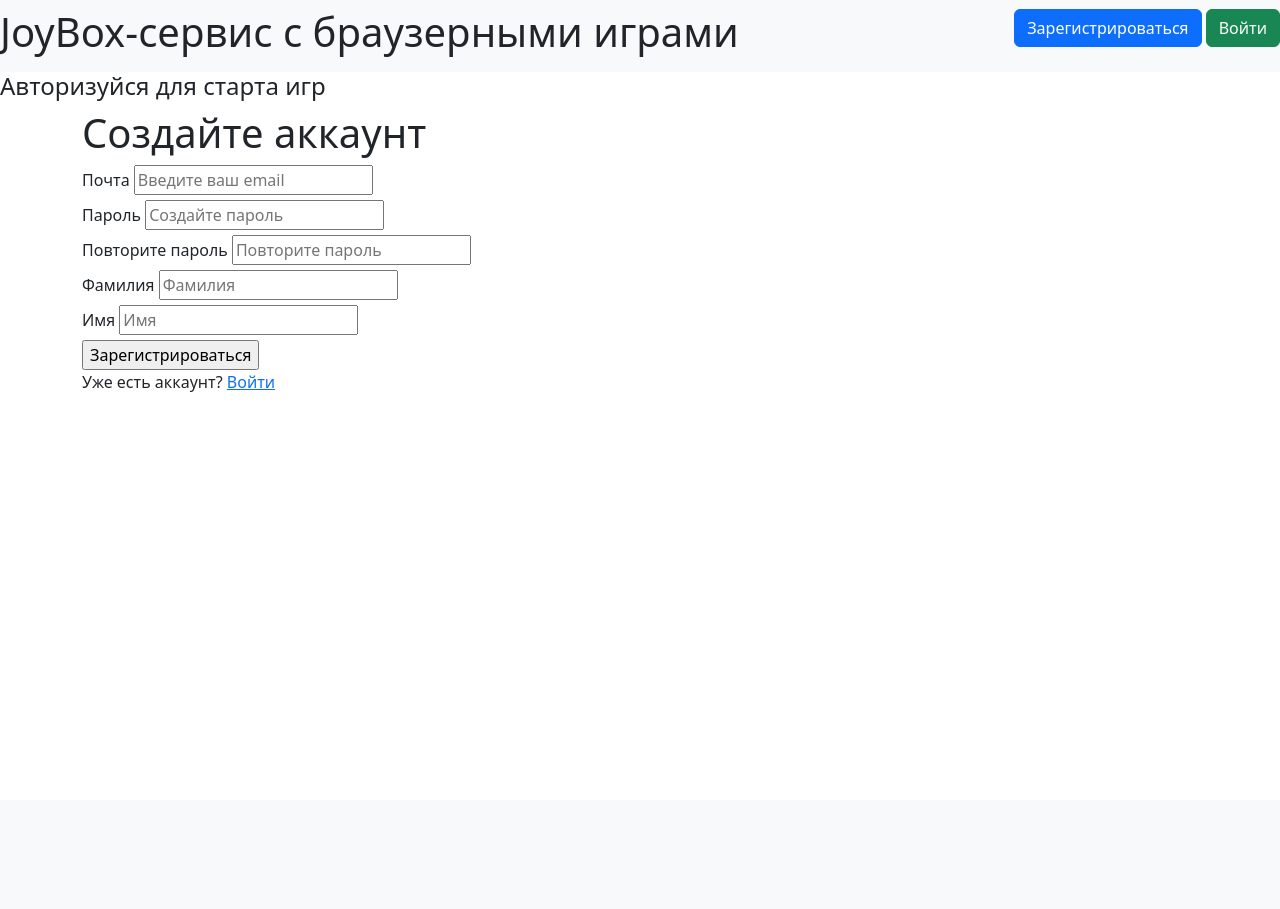
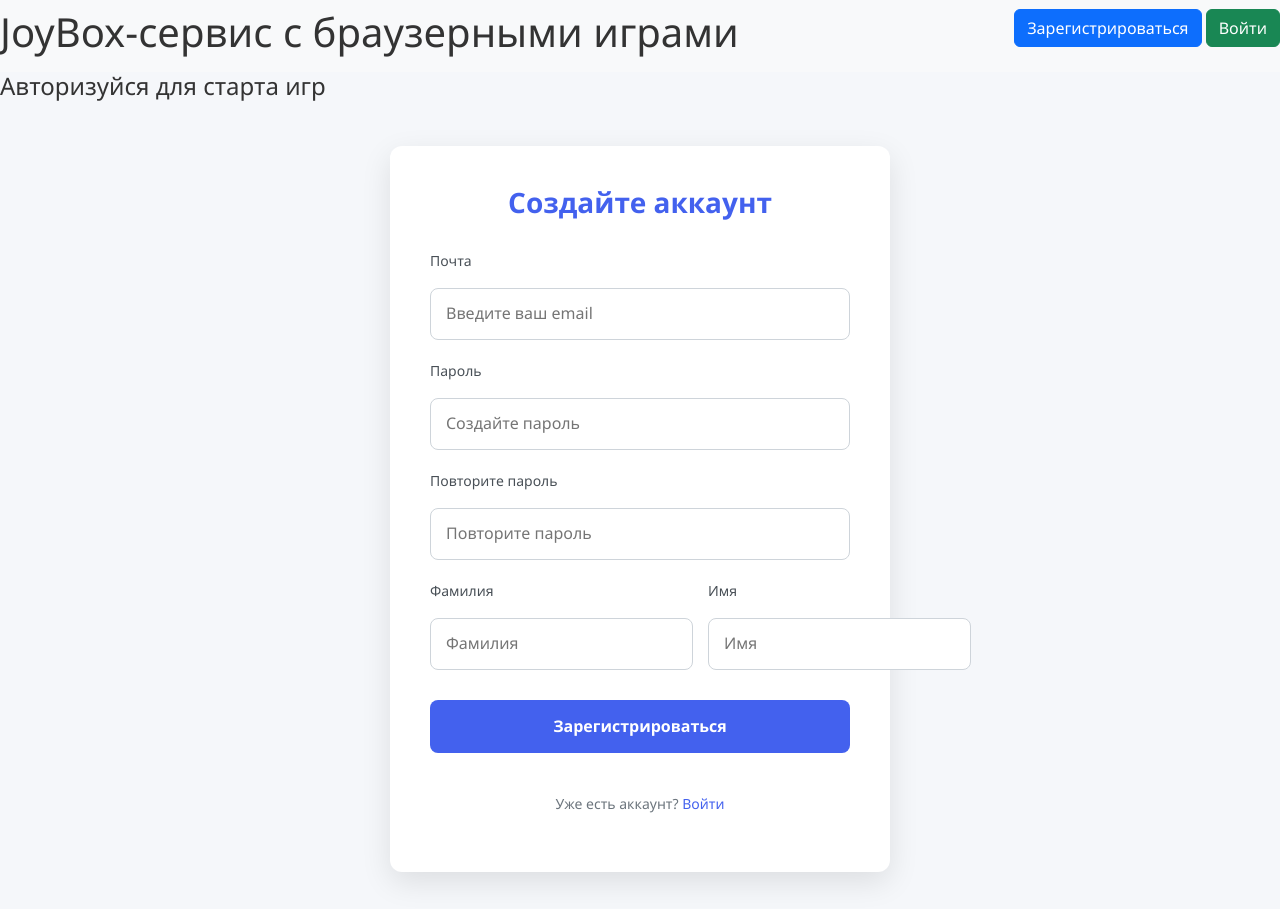
Before and after one commit to FDA-2011/site2, a Flask app: page /register in a window 1280 px wide. Before the commit the page ends 392 px from the top, so only its background shows below. Run offline with Flask 3, Linux system fonts and the light colour scheme.

Commit message:
Update style.css

```diff
--- a/static/css/style.css
+++ b/static/css/style.css
@@ -1,13 +1,164 @@
-h2{
-   text-align: center;
+/* Основные стили */
+:root {
+    --primary-color: #4361ee;
+    --primary-hover: #3a56d4;
+    --secondary-color: #f8f9fa;
+    --text-color: #333;
+    --light-gray: #e9ecef;
+    --border-color: #ced4da;
+    --error-color: #dc3545;
+    --success-color: #28a745;
 }
 
-form.login_form {
-    margin-left: auto;
-    margin-right: auto;
-    max-width: 450px;
-    background-color: #ffcc00;
-    border: 1px solid gray;
+* {
+    box-sizing: border-box;
+    margin: 0;
+    padding: 0;
+    font-family: 'Segoe UI', Tahoma, Geneva, Verdana, sans-serif;
+}
+
+body {
+    background-color: #f5f7fa;
+    color: var(--text-color);
+    line-height: 1.6;
+}
+
+/* Контейнер формы */
+.registration-container {
+    display: flex;
+    justify-content: center;
+    align-items: center;
+    min-height: 100vh;
+    padding: 20px;
+}
+
+/* Карточка регистрации */
+.registration-card {
+    background: white;
+    border-radius: 12px;
+    box-shadow: 0 10px 30px rgba(0, 0, 0, 0.1);
+    padding: 40px;
+    width: 100%;
+    max-width: 500px;
+    transition: transform 0.3s ease;
+}
+
+.registration-card:hover {
+    transform: translateY(-5px);
+}
+
+.registration-title {
+    text-align: center;
+    margin-bottom: 30px;
+    color: var(--primary-color);
+    font-size: 28px;
+    font-weight: 600;
+}
+
+/* Форма */
+.registration-form {
+    display: flex;
+    flex-direction: column;
+    gap: 20px;
+}
+
+.form-group {
+    display: flex;
+    flex-direction: column;
+    gap: 8px;
+}
+
+.form-label {
+    font-size: 14px;
+    font-weight: 500;
+    color: #495057;
+}
+
+.form-input {
+    padding: 12px 15px;
+    border: 1px solid var(--border-color);
+    border-radius: 8px;
+    font-size: 16px;
+    transition: all 0.3s;
+}
+
+.form-input:focus {
+    outline: none;
+    border-color: var(--primary-color);
+    box-shadow: 0 0 0 3px rgba(67, 97, 238, 0.2);
+}
+
+/* Поля имени и фамилии */
+.name-fields {
+    display: flex;
+    gap: 15px;
+}
+
+.half-width {
+    flex: 1;
+}
+
+/* Кнопка */
+.submit-btn {
+    background-color: var(--primary-color);
+    color: white;
+    border: none;
+    padding: 14px;
+    border-radius: 8px;
+    font-size: 16px;
+    font-weight: 600;
+    cursor: pointer;
+    transition: background-color 0.3s;
+    margin-top: 10px;
+}
+
+.submit-btn:hover {
+    background-color: var(--primary-hover);
+}
+
+/* Сообщения об ошибках */
+.error-message {
+    color: var(--error-color);
+    font-size: 13px;
+    margin-top: 5px;
+}
+
+.alert-danger {
+    color: var(--error-color);
+    background-color: #f8d7da;
+    border-color: #f5c6cb;
+    padding: 10px;
     border-radius: 5px;
-    padding: 10px;
+    margin-bottom: 15px;
+    font-size: 14px;
 }
+
+/* Ссылка на вход */
+.login-link {
+    text-align: center;
+    margin-top: 20px;
+    font-size: 14px;
+    color: #6c757d;
+}
+
+.login-link a {
+    color: var(--primary-color);
+    text-decoration: none;
+    font-weight: 500;
+}
+
+.login-link a:hover {
+    text-decoration: underline;
+}
+
+/* Адаптивность */
+@media (max-width: 600px) {
+    .registration-card {
+        padding: 30px 20px;
+    }
+
+    .name-fields {
+        flex-direction: column;
+        gap: 20px;
+    }
+}
```
